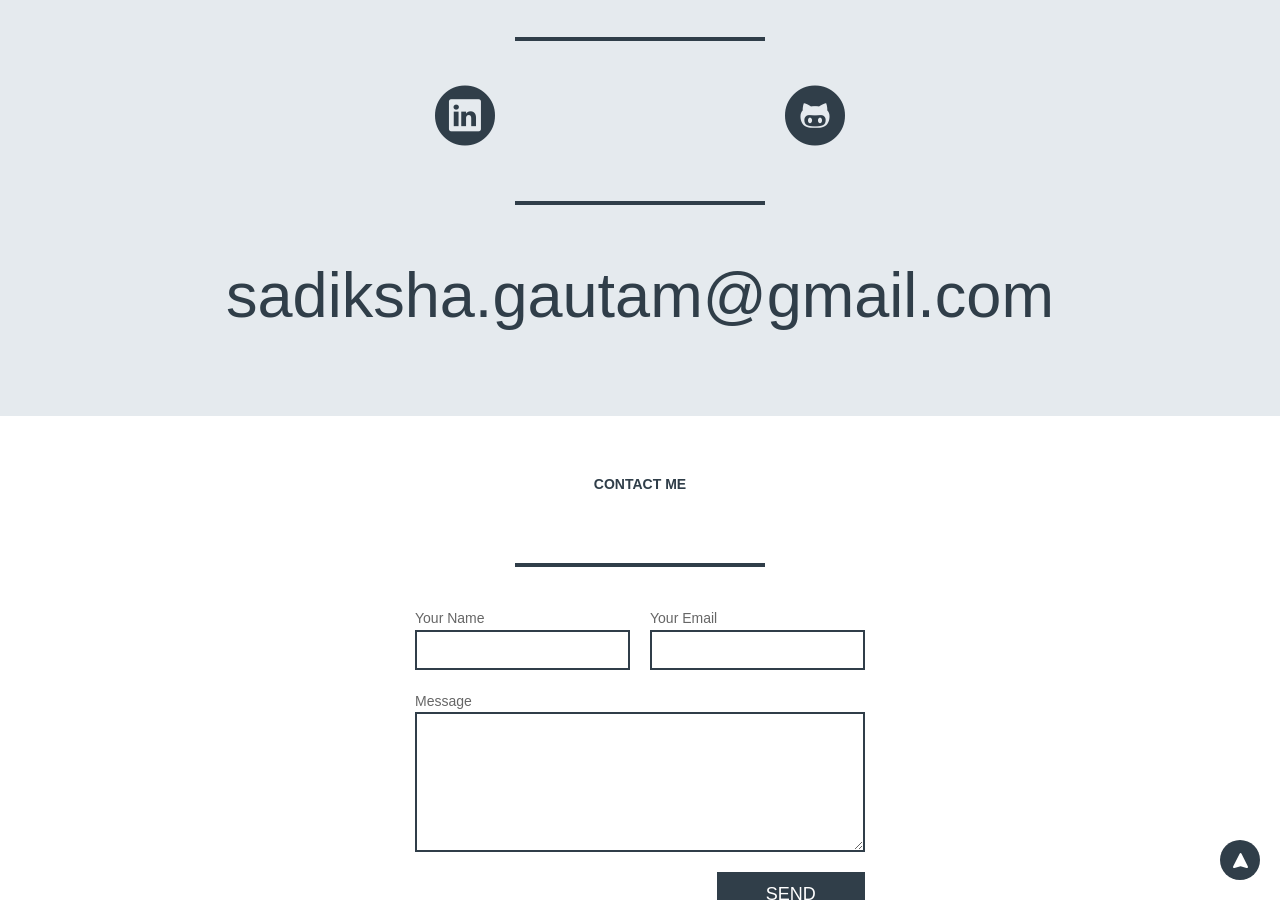
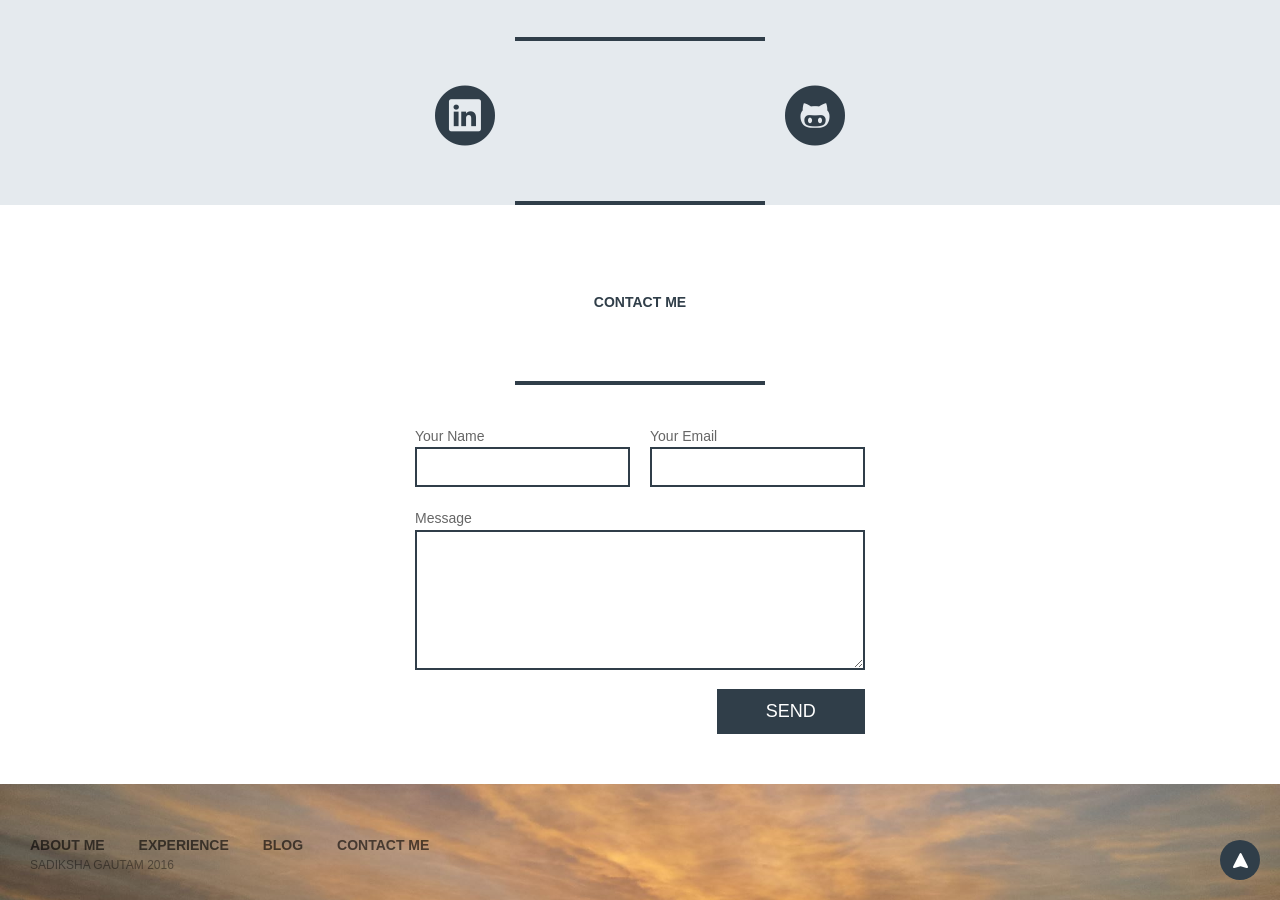
Before and after one commit to sadiksha/sadiksha.github.io, a Jekyll site: the page built from index.html, in a window 1280 px wide and 900 px high, scrolled down 3059 px. Built offline with Jekyll 4.4.1, drawn with Linux system fonts in a browser that asks for light colours; nearby versions of some CDN libraries.

Commit message:
Removes email address

```diff
--- a/_includes/contact.html
+++ b/_includes/contact.html
@@ -13,6 +13,5 @@
     </a>
   </div>
   <hr class="bar"/>
-  <a href="mailto:sadiksha.gautam@gmail.com" class="biglink">sadiksha.gautam@gmail.com
-  </a>
+</a>
 </section>
```
